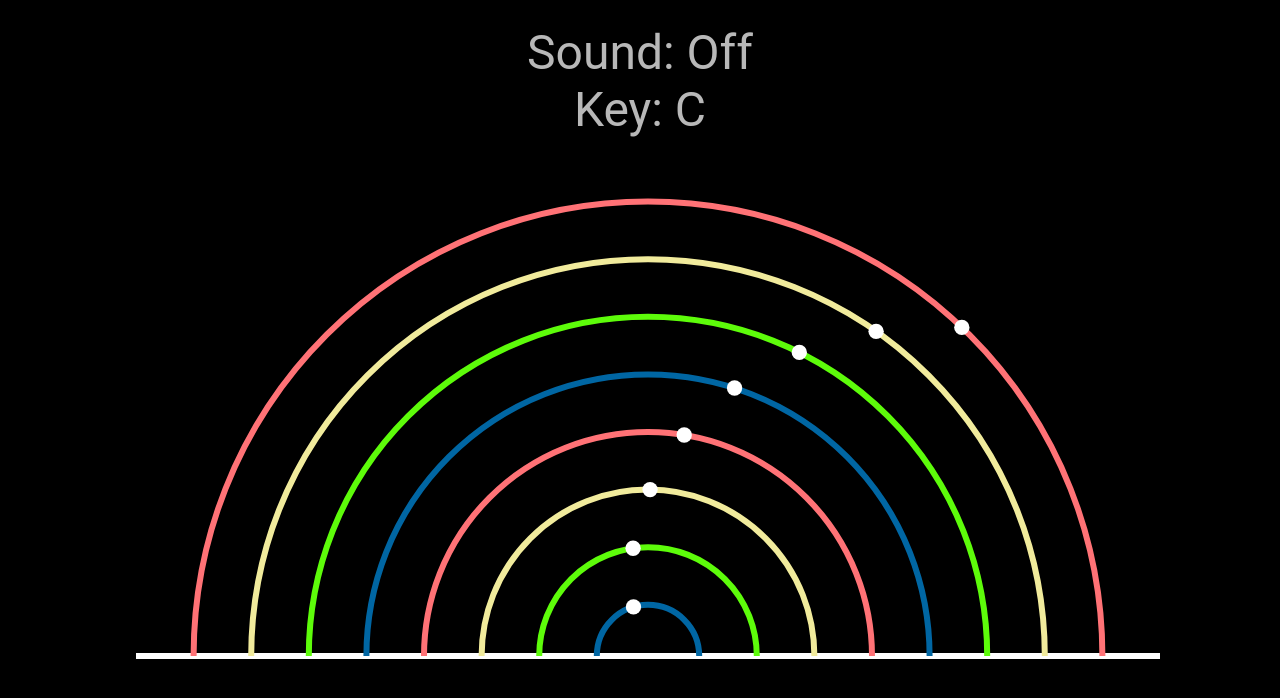
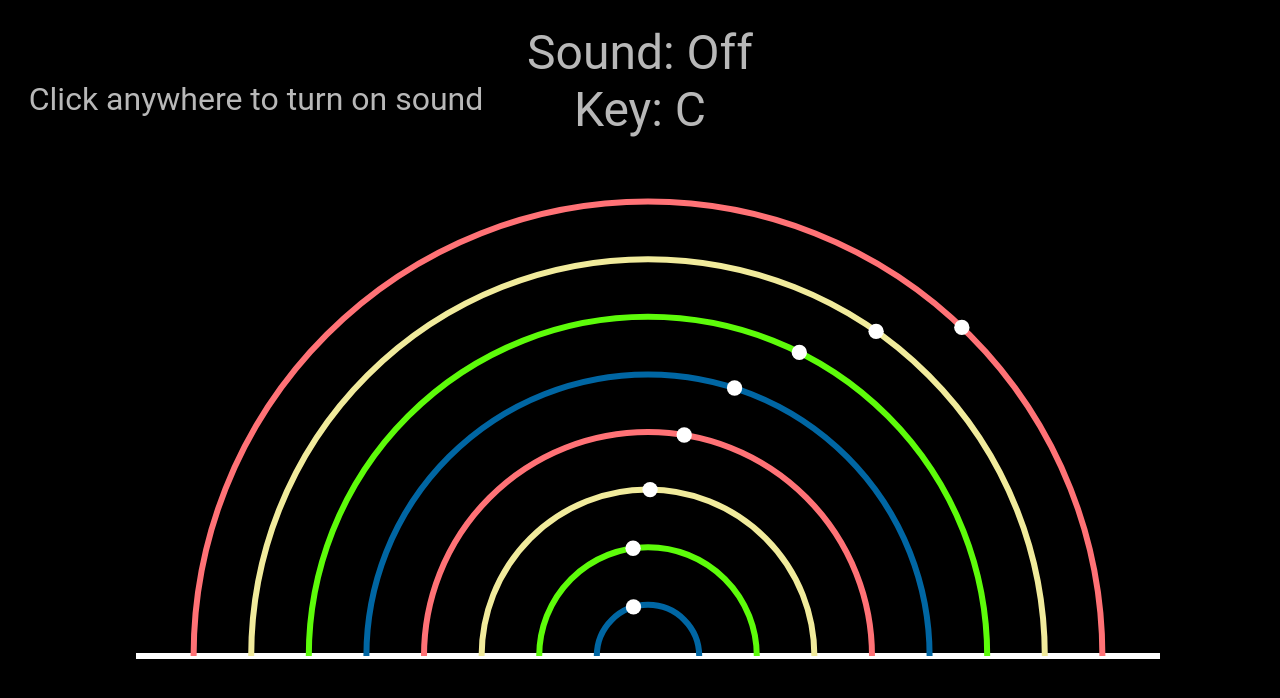
Before and after one commit to Adam-Thometz/Polyrhythm-Arduino, a website built with Vite: page client/index.html in a window 1280 px wide. Built offline with nearby package versions, Linux system fonts and the light colour scheme; no server answers; files whose address does not match are found by name.

Commit message:
added instruction

```diff
--- a/client/index.html
+++ b/client/index.html
@@ -7,6 +7,7 @@
   <title>Arduino-controlled music</title>
 </head>
 <body>
+  <span id="instructions">Click anywhere to turn on sound</span>
   <div id="settings">
     <span id="isOn">Sound: Off</span>
     <span id="currKey">Key: C</span>
--- a/client/style.css
+++ b/client/style.css
@@ -11,8 +11,9 @@ body {
 #instructions {
   color: rgb(184, 184, 184);
   position: absolute;
-  top: 20%;
-  left: 50%;
+  top: 10%;
+  left: 20%;
+  font-size: 2rem;
   transform: translateX(-50%);
   animation: fade-in-out 10s linear 1 forwards;
 }
```
